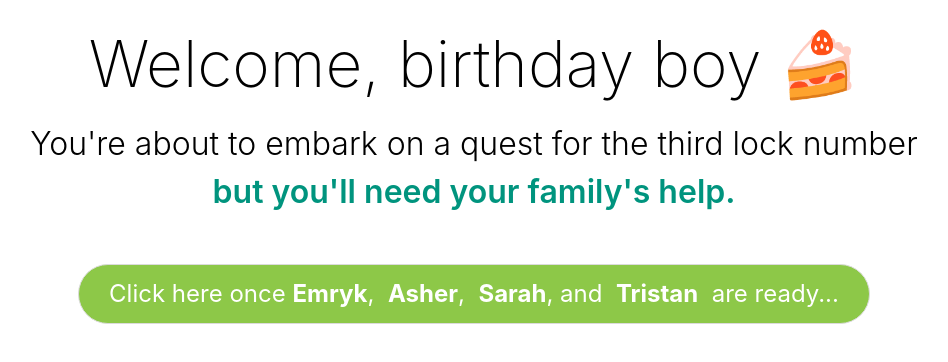
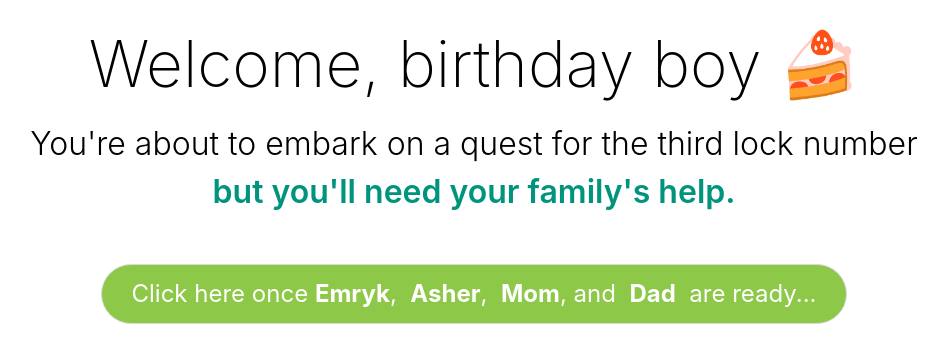
Before and after one commit to zachazar/the-third-number, a Svelte app: page / in a window 1280 px wide. Shown: the top 362 px of the page, without its empty margins (166-1114 px from the left). Built offline with nearby package versions, Linux system fonts and the light colour scheme.

Commit message:
Change names to Mom and Dad

```diff
--- a/src/App.svelte
+++ b/src/App.svelte
@@ -100,8 +100,8 @@
         }}>Click here once&nbsp;<span class="button-extra-text">
           <strong>Emryk</strong>,&nbsp;
           <strong>Asher</strong>,&nbsp;
-          <strong>Sarah</strong>,&nbsp;and&nbsp;
-          <strong>Tristan</strong>
+          <strong>Mom</strong>,&nbsp;and&nbsp;
+          <strong>Dad</strong>
           &nbsp;are&nbsp;
         </span>ready...</button>
     </div>
```
